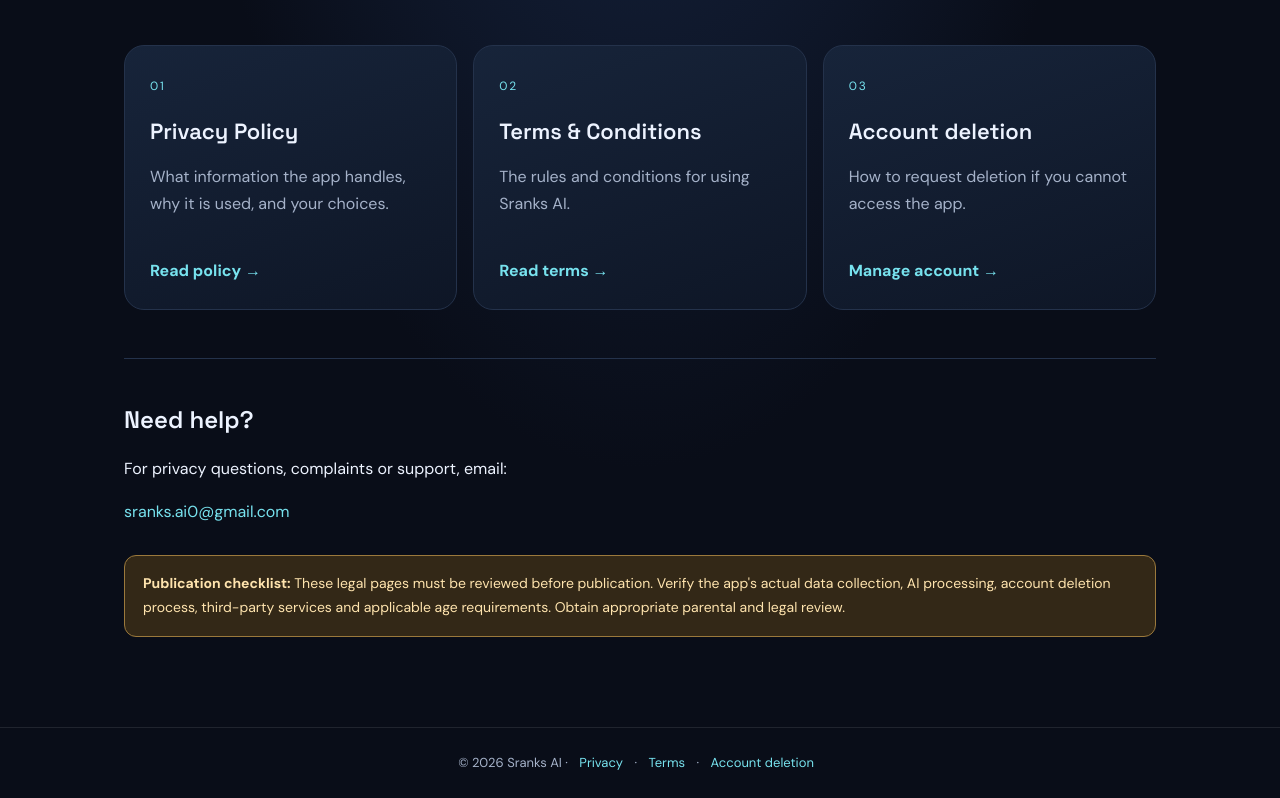
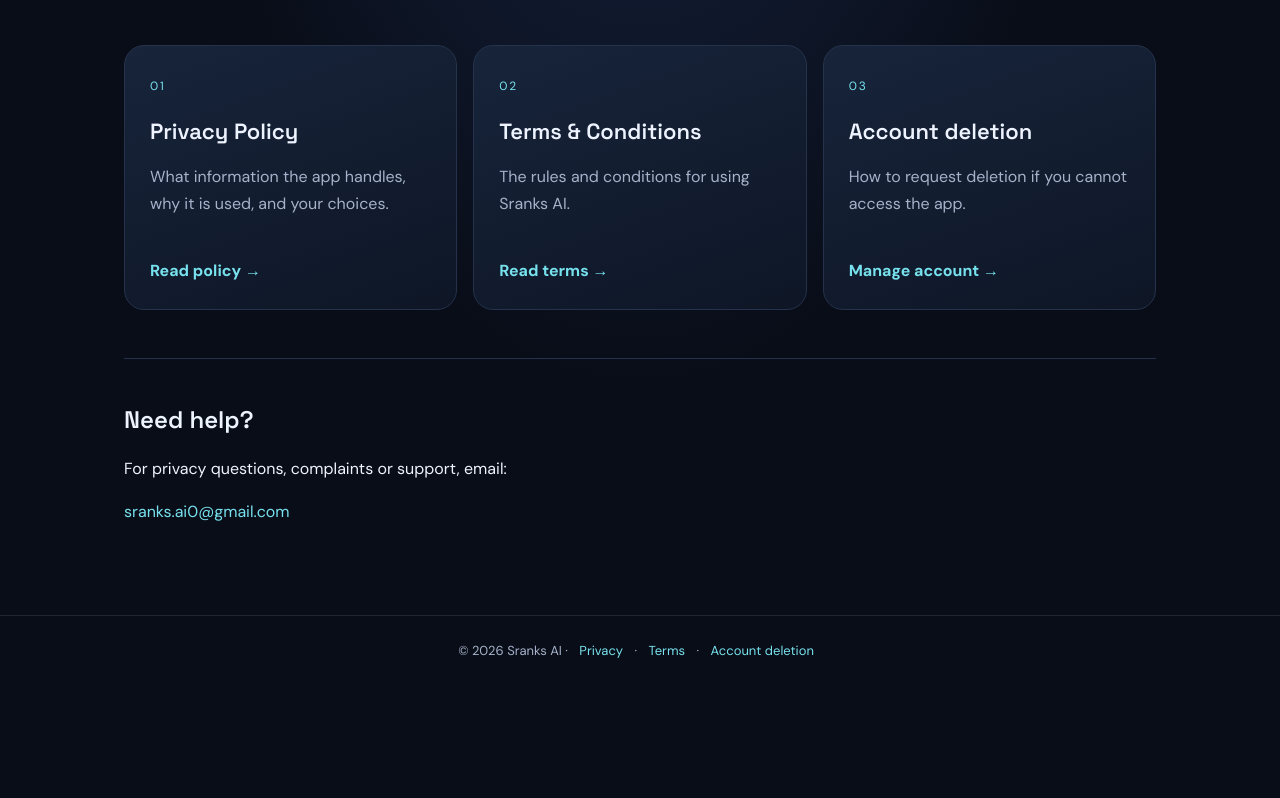
Before and after one commit to sranksai0-art/sranks-ai-legal, a plain HTML site: page index.html in a window 1280 px wide. Shown: the part 437-1235 px from the top of the page. After the commit the page ends 1123 px from the top, so only its background shows below. Drawn offline with Linux system fonts and the light colour scheme.

Commit message:
Update index.html

```diff
--- a/index.html
+++ b/index.html
@@ -59,13 +59,7 @@
     <a href="mailto:sranks.ai0@gmail.com">sranks.ai0@gmail.com</a>
   </section>
 
-  <p class="notice">
-    <strong>Publication checklist:</strong>
-    These legal pages must be reviewed before publication.
-    Verify the app's actual data collection, AI processing,
-    account deletion process, third-party services and applicable
-    age requirements. Obtain appropriate parental and legal review.
-  </p>
+
 </main>
 
 <footer>
```
